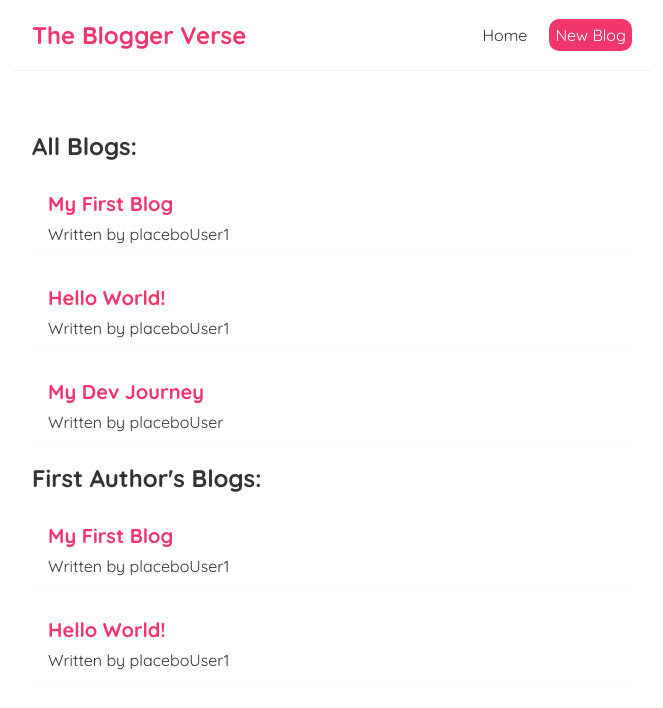
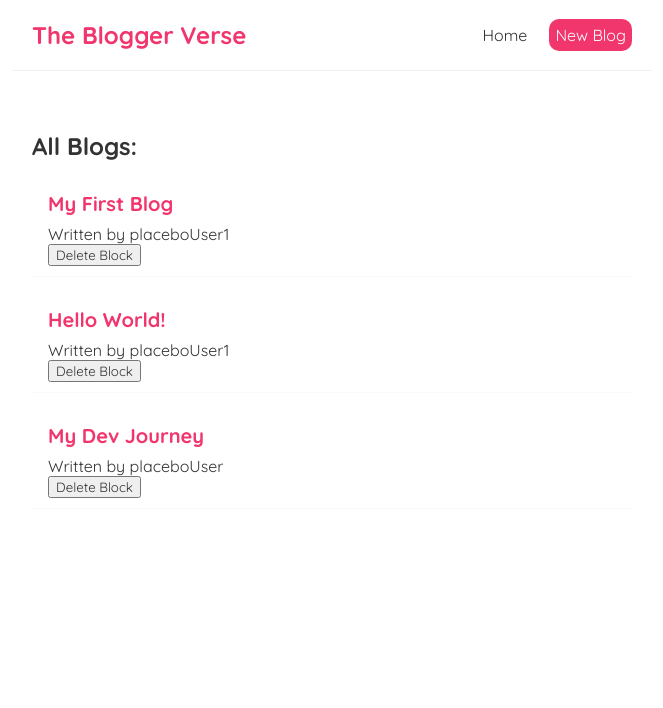
Before and after one commit to Mutinda-Trevor/Blogger-Verse, a React (Create React App) app: page / in a window 1280 px wide. Shown: the top 708 px of the page, without its empty margins (308-971 px from the left). Built offline with nearby package versions, Linux system fonts and the light colour scheme.

Commit message:
passing functions as props

```diff
--- a/src/BlogList.js
+++ b/src/BlogList.js
@@ -2,7 +2,7 @@
 //   const blogs = props.blogs;
 //   const title = props.title;
 
-const BlogList = ({ blogs, title }) => {
+const BlogList = ({ blogs, title, handleDelete }) => {
   return (
     <div className="blog-list">
       <h2>{title}</h2>
@@ -10,6 +10,7 @@
         <div className="blog-preview" key={e.id}>
           <h2>{e.title}</h2>
           <p>Written by {e.author}</p>
+          <button onClick={() => handleDelete(e.id)}>Delete Block</button>
         </div>
       ))}
     </div>
--- a/src/Home.js
+++ b/src/Home.js
@@ -22,13 +22,19 @@
       id: 3,
     },
   ]);
+
+  const handleDelete = (id) => {
+    const newBlogs = blogs.filter((e) => e.id !== id);
+    setBlogs(newBlogs);
+  };
+
   return (
     <div className="home">
-      <BlogList blogs={blogs} title="All Blogs:" />
-      <BlogList
+      <BlogList blogs={blogs} title="All Blogs:" handleDelete={handleDelete} />
+      {/* <BlogList
         blogs={blogs.filter((blog) => blog.author === "placeboUser1")}
         title="First Author's Blogs:"
-      />
+      /> */}
     </div>
   );
 };
```
